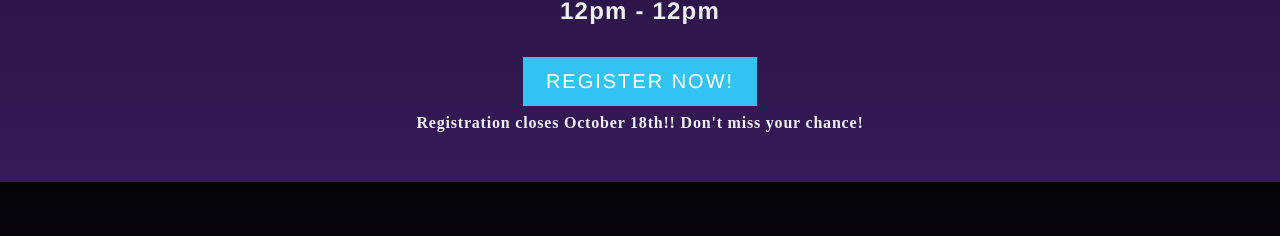
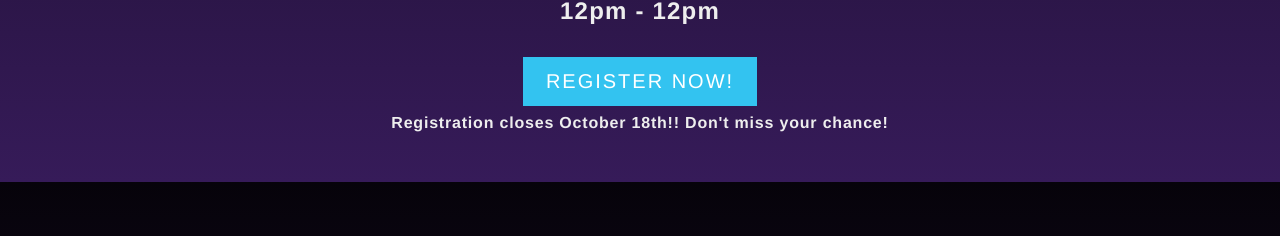
Before and after one commit to mahacks/old-website, a Jekyll site: the page built from index.html, in a window 1280 px wide. Shown: the part 718-954 px from the top of the page. Built offline with Jekyll 4.4.1, drawn with Linux system fonts in a browser that asks for light colours; some web fonts are replaced; a script that is not in the unit is left out; grey boxes are pictures that could not be loaded.

Commit message:
Update styles.scss

```diff
--- a/css/styles.scss
+++ b/css/styles.scss
@@ -5,7 +5,7 @@
 	padding: 0;
 	box-sizing: border-box;
 }
-h1,h2,h3,p,li,a,span { font-family: Muli, Helvetica, Arial, sans-serif }
+h1,h2,h3,h4,p,li,a,span { font-family: Muli, Helvetica, Arial, sans-serif }
 body { background: linear-gradient(#06030a, #361b59) fixed }
 header, footer { text-align: center }
 
```
